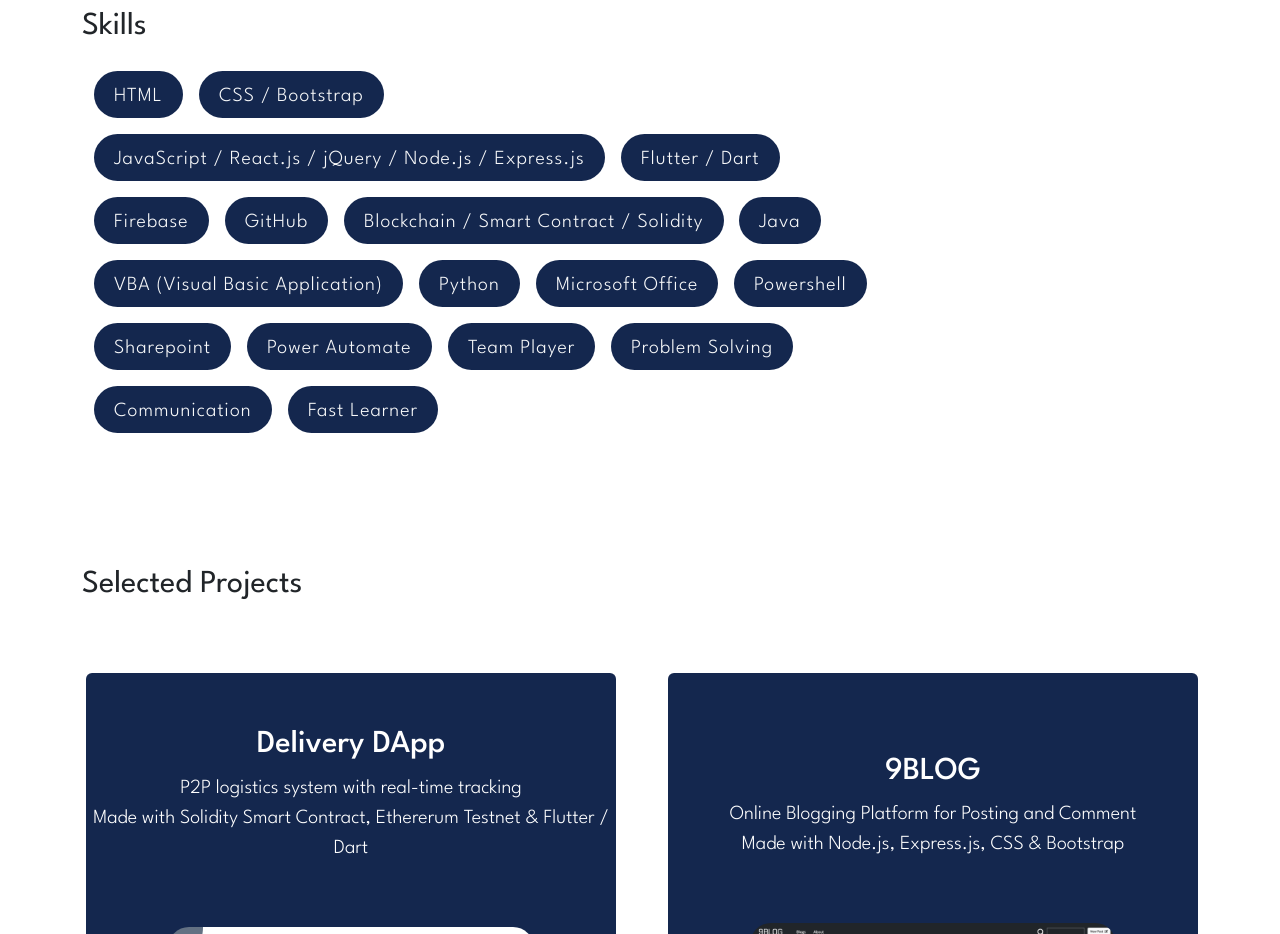
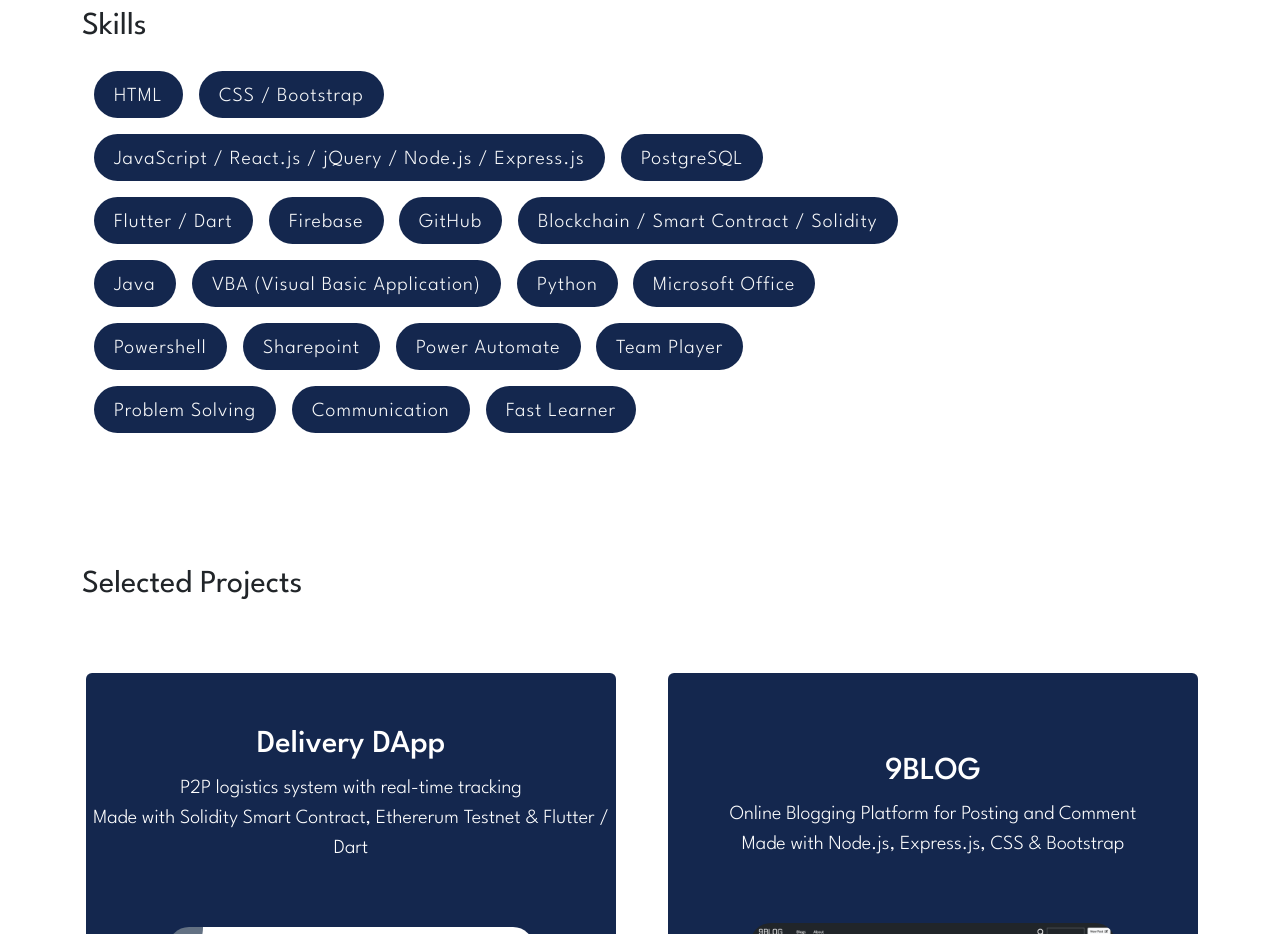
Before and after one commit to ivanlong20/Portfolio-Site, a website: page index.html in a window 1280 px wide. Shown: the part 2527-3461 px from the top of the page. Drawn offline with nearby package versions, Linux system fonts and the light colour scheme.

Commit message:
update content

```diff
--- a/index.html
+++ b/index.html
@@ -283,6 +283,7 @@
           <div data-aos="zoom-in-up" class="pill">
             JavaScript / React.js / jQuery / Node.js / Express.js
           </div>
+          <div data-aos="zoom-in-down" class="pill">PostgreSQL</div>
           <div data-aos="zoom-in-up" class="pill">Flutter / Dart</div>
           <div data-aos="zoom-in-down" class="pill">Firebase</div>
           <div data-aos="zoom-in-up" class="pill">GitHub</div>
```
